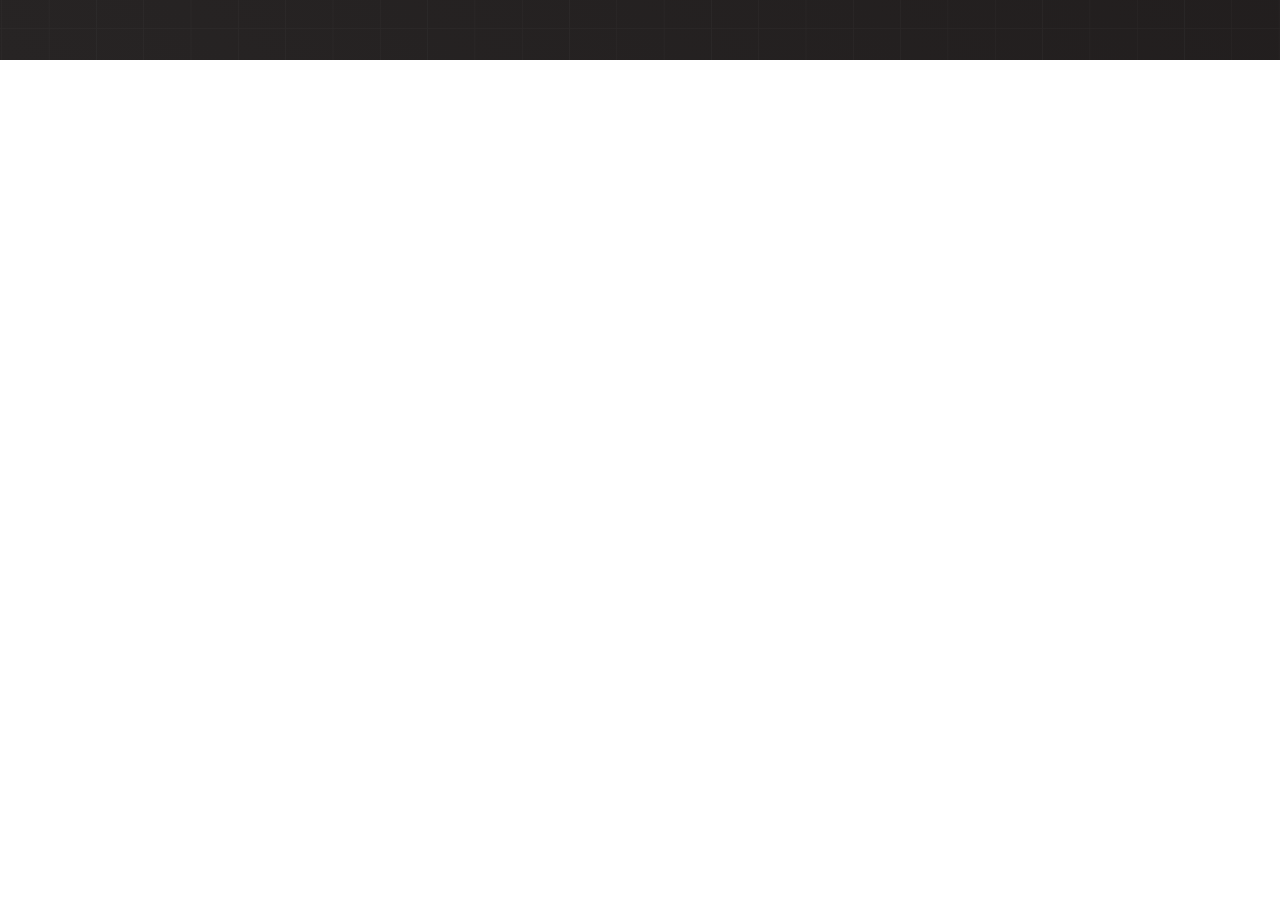
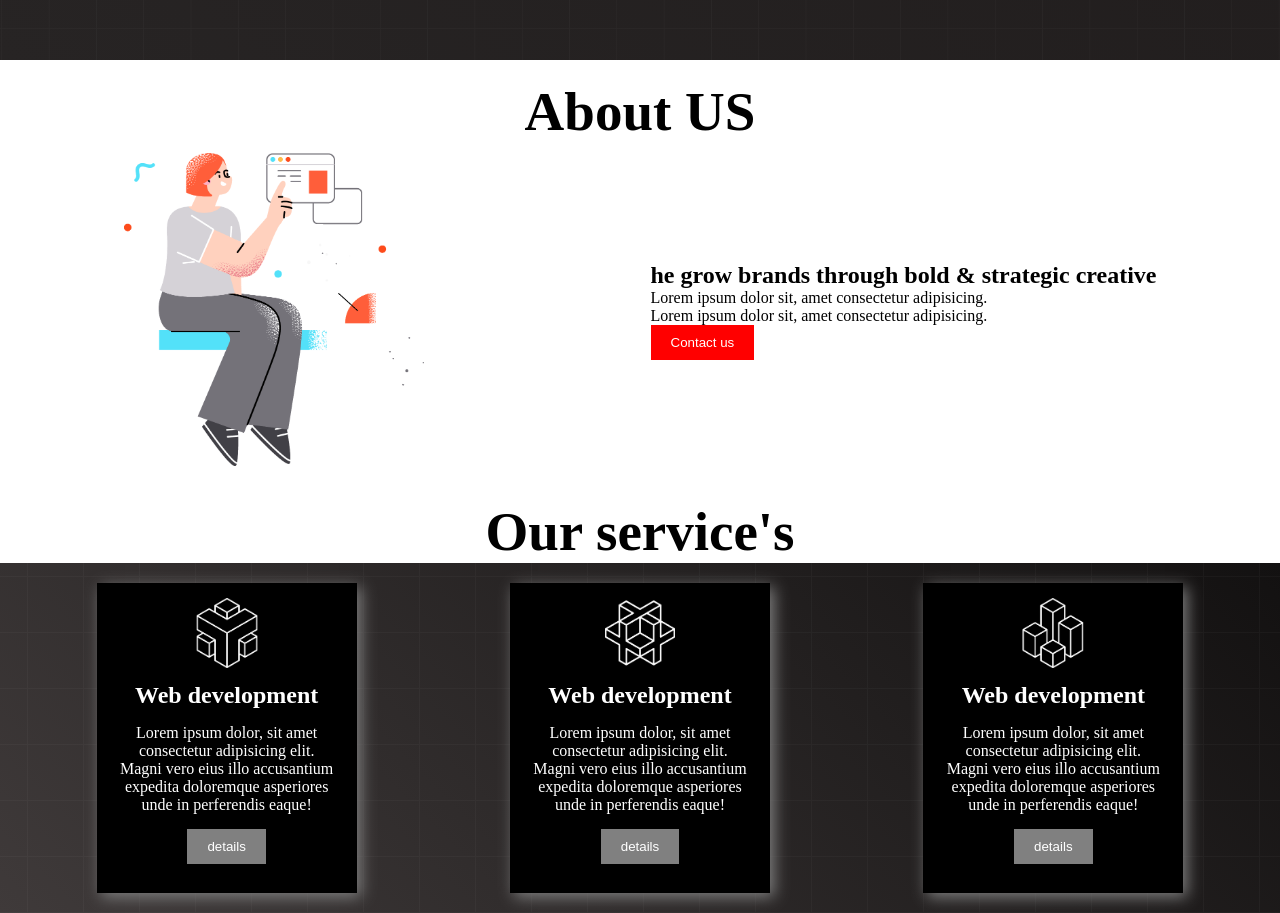
Before and after one commit to mzajbe/digital-product-b8, a plain HTML site: page index.html in a window 1280 px wide. Shown: the part 808-1721 px from the top of the page. Before the commit the page ends 868 px from the top, so only its background shows below. Drawn offline with Linux system fonts and the light colour scheme.

Commit message:
about and services

```diff
--- a/index.html
+++ b/index.html
@@ -25,6 +25,7 @@
         </nav>
     </heder>
     <main>
+        <!-- banner section  -->
         <section>
             <div class="banner-container">
                 <div class="banner-text">
@@ -37,6 +38,45 @@
                 </div>
             </div>
         </section>
+        <!-- this is about us section  -->
+        <section>
+            <h1 class="title about-title">About US</h1>
+            <div class="about-us-container">
+                <div class="about-info">
+                    <h1>he grow brands through bold & strategic creative</h1>
+                    <p>Lorem ipsum dolor sit, amet consectetur adipisicing.</p>
+                    <p>Lorem ipsum dolor sit, amet consectetur adipisicing.</p>
+                    <button class="btn">Contact us</button>
+                </div>
+                <div class="about-photo">
+                    <img class="banner-img" src="./images/section.png" alt="">
+                </div>
+            </div>
+        </section>
+        <!-- service section  -->
+        <section>
+            <h1 class="title about-title">Our service's</h1>
+            <div class="service-container">
+                <div class="box">
+                    <img class="icon" src="./icon/0.png" alt="">
+                    <h2 class="box-title">Web development</h2>
+                    <p class="box-description">Lorem ipsum dolor, sit amet consectetur adipisicing elit. Magni vero eius illo accusantium expedita doloremque asperiores unde in perferendis eaque!</p>
+                    <button class="btn box-btn" >details</button>
+                </div>
+                <div class="box">
+                    <img class="icon" src="./icon/1.png" alt="">
+                    <h2 class="box-title">Web development</h2>
+                    <p class="box-description">Lorem ipsum dolor, sit amet consectetur adipisicing elit. Magni vero eius illo accusantium expedita doloremque asperiores unde in perferendis eaque!</p>
+                    <button class="btn box-btn" >details</button>
+                </div>
+                <div class="box">
+                    <img class="icon" src="./icon/2.png" alt="">
+                    <h2 class="box-title">Web development</h2>
+                    <p class="box-description">Lorem ipsum dolor, sit amet consectetur adipisicing elit. Magni vero eius illo accusantium expedita doloremque asperiores unde in perferendis eaque!</p>
+                    <button class="btn box-btn" >details</button>
+                </div>
+            </div>
+        </section>
     </main>
     <footer>
 
--- a/style.css
+++ b/style.css
@@ -61,3 +61,48 @@
     border: none;
 
 }
+
+.about-us-container{
+    display: flex;
+    justify-content: space-around;
+    align-items: center;
+    flex-direction: row-reverse;
+    padding: 10px;
+}
+
+.about-title{
+    text-align: center;
+    padding-top: 20px;
+}
+
+/* service section  */
+.box{
+    width: 230px;
+    height: 280px;
+    box-shadow: 4px 4px 15px gray;
+    background-color: black;
+    text-align: center;
+    padding: 15px;
+    color: white;
+}
+.icon{
+    width: 70px;
+}
+.box-btn{
+    background-color: gray;
+    margin-top: 10px;
+}
+
+.box-title{
+    padding: 10px;
+
+}
+.box-description{
+    padding: 5px;
+}
+.service-container{
+    display: flex;
+    justify-content: space-around;
+    padding: 20px;
+    background-image: url("./images/background.png"),linear-gradient(45deg,#3f3a3a,#131111);
+}
```
